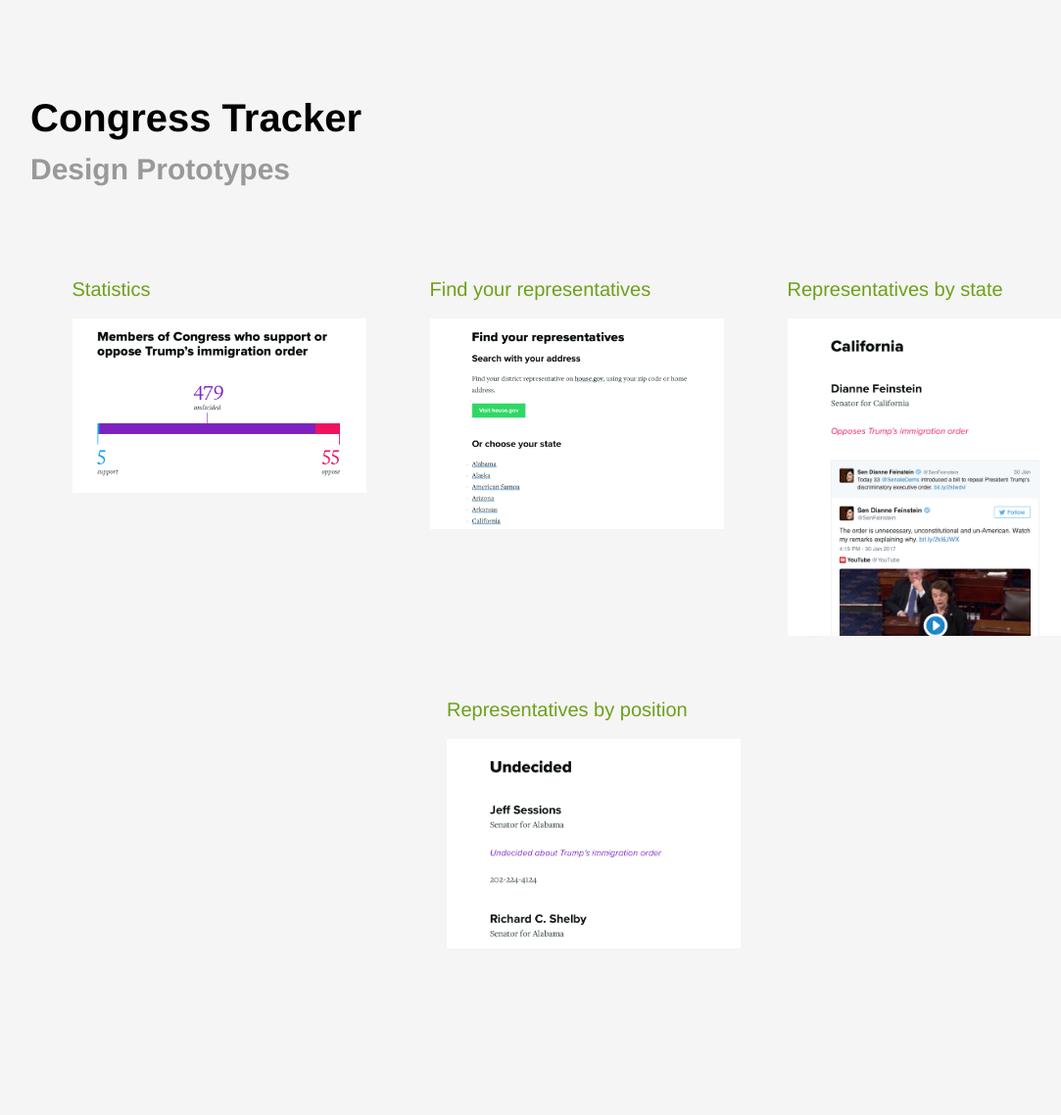
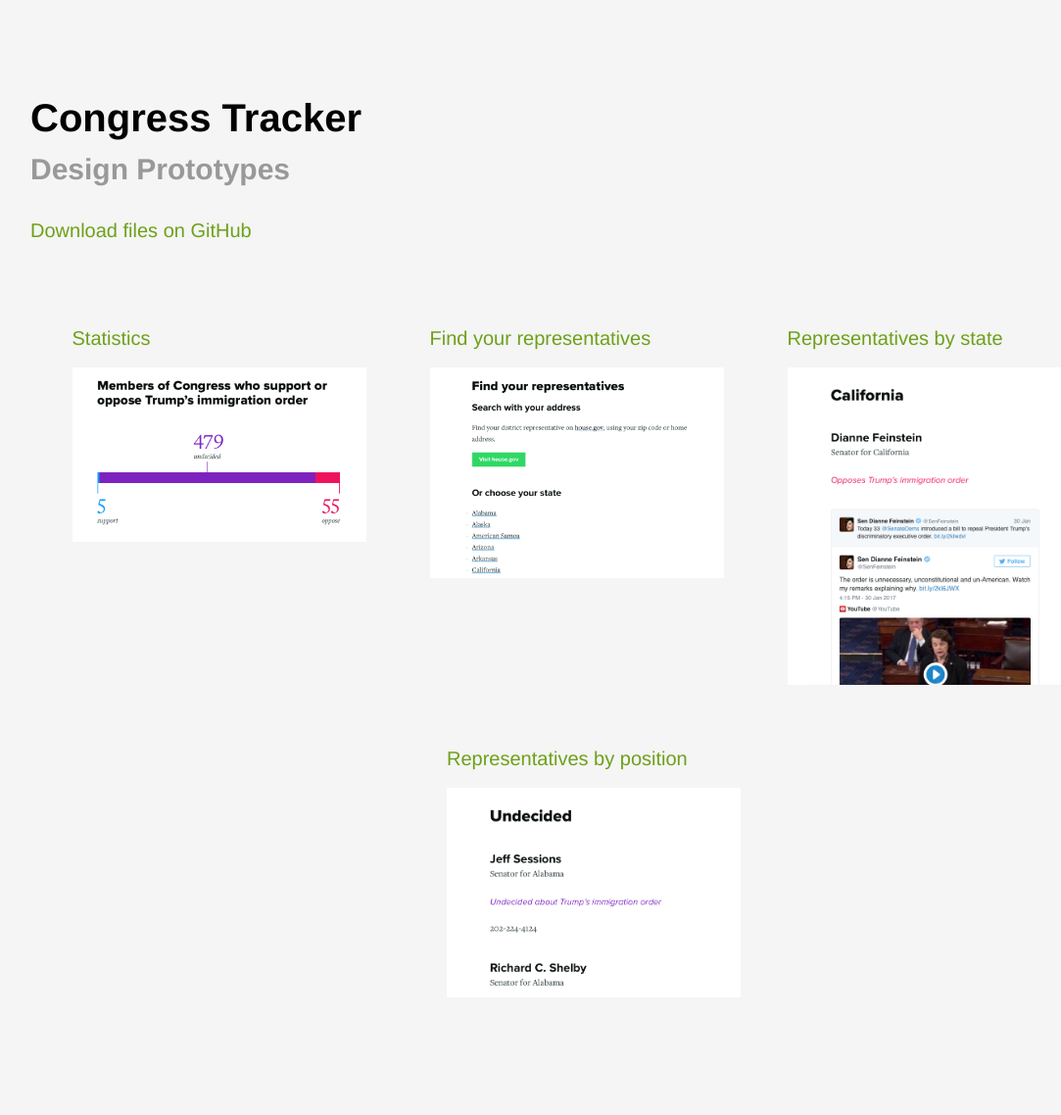
Before and after one commit to jimthoburn/congress, a Jekyll site: the page built from index.html, in a window 1280 px wide. Shown: the whole page at 98% size, without its empty margins (9-1092 px from the left). Built offline with Jekyll 4.4.1, drawn with Linux system fonts in a browser that asks for light colours; before the commit the page ends 1088 px from its top, so only the background shows below that.

Commit message:
Add link to GitHub.

```diff
--- a/index.html
+++ b/index.html
@@ -104,6 +104,7 @@
         <header>
           <h1>Congress Tracker</h1>
           <h2>Design Prototypes</h2>
+          <p><a href="https://github.com/jimthoburn/congress">Download files on GitHub</a></p>
         </header>
 
         <section>
```
